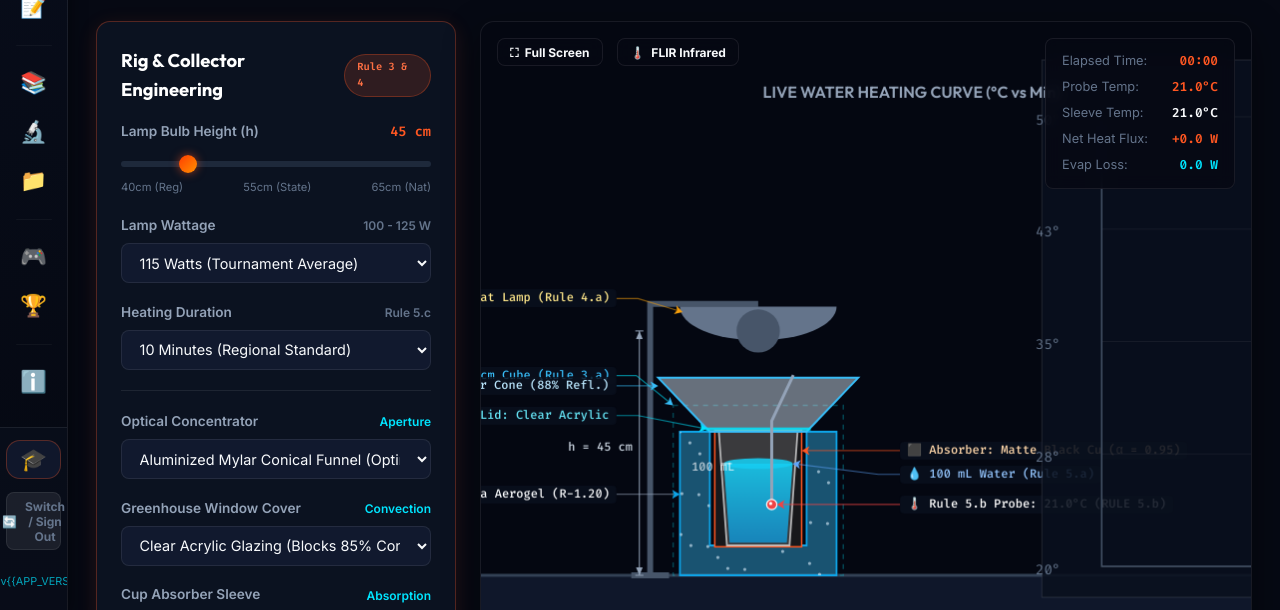
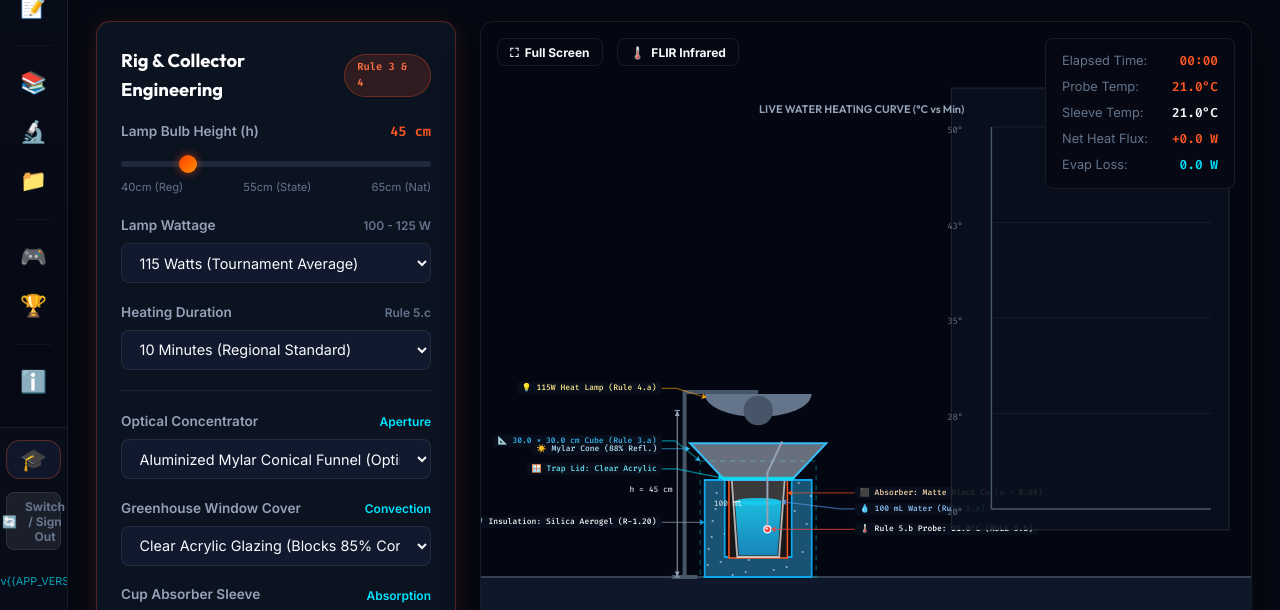
Before and after one commit to linxtel/SmithSO, a website with bundled scripts: page index.html in a window 1280 px wide. Shown: the part 187-797 px from the top of the page. Built offline with nearby package versions, Linux system fonts and the light colour scheme; files whose address does not match are found by name.

Commit message:
fix(ui): preserve aspect ratio and fix elongated diagrams and fonts in fullscreen mode

```diff
--- a/css/styles.css
+++ b/css/styles.css
@@ -1160,7 +1160,7 @@ select.select-box:focus, input.text-input:focus {
   position: relative;
   overflow: hidden;
   box-shadow: 0 12px 36px rgba(0, 0, 0, 0.45);
-  transition: all 0.25s ease-out;
+  transition: border-radius 0.2s ease, box-shadow 0.2s ease;
 }
 
 .sim-viewport.expanded {
--- a/js/collector-lab.js
+++ b/js/collector-lab.js
@@ -60,6 +60,10 @@ export class CollectorLab {
     this.bindEvents();
     this.resizeCanvas();
     window.addEventListener('resize', () => this.resizeCanvas());
+    if (window.ResizeObserver && this.canvas && this.canvas.parentElement) {
+      this.resizeObserver = new ResizeObserver(() => this.resizeCanvas());
+      this.resizeObserver.observe(this.canvas.parentElement);
+    }
     this.startRenderLoop();
   }
 
@@ -232,9 +236,17 @@ export class CollectorLab {
 
   resizeCanvas() {
     if (!this.canvas) return;
-    const rect = this.canvas.parentElement.getBoundingClientRect();
-    this.canvas.width = rect.width;
-    this.canvas.height = rect.height || 650;
+    const parent = this.canvas.parentElement;
+    const rect = parent ? parent.getBoundingClientRect() : this.canvas.getBoundingClientRect();
+    const targetW = Math.round(rect.width);
+    const targetH = Math.round(rect.height || (parent && parent.clientHeight) || 650);
+
+    if (targetW > 0 && targetH > 0) {
+      if (this.canvas.width !== targetW || this.canvas.height !== targetH) {
+        this.canvas.width = targetW;
+        this.canvas.height = targetH;
+      }
+    }
   }
 
   bindEvents() {
@@ -244,20 +256,25 @@ export class CollectorLab {
     const lblSize = document.getElementById('lblCollectorSize');
     const iconSize = document.getElementById('iconCollectorSize');
 
+    const updateFullscreenState = (isExpanded) => {
+      if (lblSize) lblSize.textContent = isExpanded ? 'Exit Full Screen' : 'Full Screen';
+      if (iconSize) iconSize.textContent = isExpanded ? '✕' : '⛶';
+      this.resizeCanvas();
+      requestAnimationFrame(() => this.resizeCanvas());
+      setTimeout(() => this.resizeCanvas(), 50);
+      setTimeout(() => this.resizeCanvas(), 250);
+    };
+
     if (btnToggleSize && viewport) {
       btnToggleSize.addEventListener('click', () => {
         const isExpanded = viewport.classList.toggle('expanded');
-        if (lblSize) lblSize.textContent = isExpanded ? 'Exit Full Screen' : 'Full Screen';
-        if (iconSize) iconSize.textContent = isExpanded ? '✕' : '⛶';
-        setTimeout(() => this.resizeCanvas(), 60);
+        updateFullscreenState(isExpanded);
       });
 
       document.addEventListener('keydown', (e) => {
         if (e.key === 'Escape' && viewport.classList.contains('expanded')) {
           viewport.classList.remove('expanded');
-          if (lblSize) lblSize.textContent = 'Full Screen';
-          if (iconSize) iconSize.textContent = '⛶';
-          setTimeout(() => this.resizeCanvas(), 60);
+          updateFullscreenState(false);
         }
       });
     }
@@ -521,21 +538,33 @@ export class CollectorLab {
   }
 
   render() {
-    if (!this.ctx) return;
+    if (!this.ctx || !this.canvas) return;
+
+    // Automatic per-frame check to guarantee 1:1 pixel aspect ratio without browser stretching
+    const displayW = Math.round(this.canvas.clientWidth);
+    const displayH = Math.round(this.canvas.clientHeight);
+    if (displayW > 0 && displayH > 0 && (this.canvas.width !== displayW || this.canvas.height !== displayH)) {
+      this.canvas.width = displayW;
+      this.canvas.height = displayH;
+    }
+
     const ctx = this.ctx;
     const w = this.canvas.width;
     const h = this.canvas.height;
     const isThermal = this.viewMode === 'thermal';
 
-    // Responsive scaling based on canvas height (baseline 480px, up to 1.8x)
-    const scale = Math.max(1.0, Math.min(1.8, h / 480));
+    // Isotropic scaling preserving true 1:1 aspect ratio across all screen resolutions
+    // Baseline reference: 1100px width x 650px height
+    const scaleX = w / 1100;
+    const scaleY = h / 650;
+    const scale = Math.max(0.92, Math.min(1.36, Math.min(scaleX, scaleY)));
 
     // Clear canvas
     if (isThermal) {
       ctx.fillStyle = '#050714';
       ctx.fillRect(0, 0, w, h);
 
-      // Subtle FLIR thermal background grid
+      // Subtle FLIR thermal background grid (strictly square cells)
       ctx.strokeStyle = 'rgba(76, 29, 149, 0.18)';
       ctx.lineWidth = 1;
       const gridSize = Math.round(36 * scale);
@@ -556,8 +585,12 @@ export class CollectorLab {
     }
 
     // 1. Draw Testing Surface (Table)
-    const tableH = Math.round(70 * scale);
-    const tableY = h - tableH;
+    // In tall/fullscreen modes, tableY is positioned so the apparatus is vertically centered
+    // without leaving large empty space above or squishing down into the edge.
+    const baseTableY = Math.round(580 * scale);
+    const extraH = Math.max(0, h - Math.round(650 * scale));
+    const tableY = Math.min(h - Math.round(75 * scale), Math.round(baseTableY + (extraH * 0.42)));
+    const tableH = h - tableY;
     ctx.fillStyle = isThermal ? this.getThermalColor(this.T_amb, 0.85) : '#0f172a';
     ctx.fillRect(0, tableY, w, tableH);
     ctx.strokeStyle = isThermal ? 'rgba(147, 51, 234, 0.4)' : '#334155';
@@ -1292,11 +1325,15 @@ export class CollectorLab {
       ctx.restore();
     }
 
-    // 15. Draw Live Mini Graph (Right Panel with generous spacing)
-    const graphX = Math.max(centerX + (210 * scale), w * 0.54);
-    const graphY = Math.round(28 * scale);
-    const graphW = Math.max(260, w - graphX - Math.round(18 * scale));
-    const graphH = h - Math.round(82 * scale);
+    // 15. Draw Live Mini Graph (Right Panel with balanced aspect ratio)
+    const graphX = Math.max(centerX + (210 * scale), Math.round(w * 0.52));
+    const graphW = Math.max(260, w - graphX - Math.round(24 * scale));
+    // Balanced graph height: preserves a natural 1.3:1 - 1.5:1 landscape chart aspect ratio
+    // rather than stretching to the full screen height (which elongates heating curves and grid lines).
+    const maxGraphH = Math.min(Math.round(480 * scale), Math.round(h - 96 * scale));
+    const graphH = Math.max(250, maxGraphH);
+    // Vertically center graph with respect to the apparatus / tabletop
+    const graphY = Math.max(Math.round(28 * scale), Math.round((tableY - graphH) / 2) + Math.round(10 * scale));
     this.renderMiniGraph(ctx, graphX, graphY, graphW, graphH, scale, isThermal);
   }
 
```
